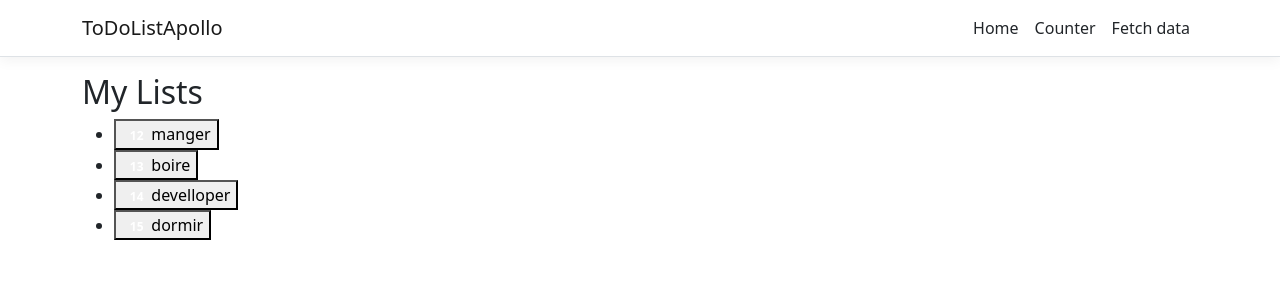
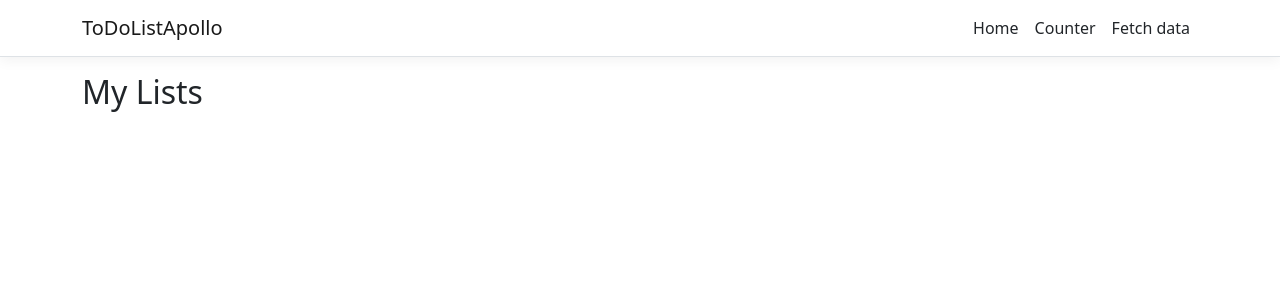
Before and after one commit to CharlesSamamaRochegude/ToDoListApollo, an Angular app in the folder ToDoListApollo/ClientApp/: page / in a window 1280 px wide. Shown: the top 300 px of the page. Built offline with nearby package versions, Linux system fonts and the light colour scheme.

Commit message:
src/app/liste
Normalisation du HTML

```diff
--- a/ToDoListApollo/ClientApp/src/app/liste/liste.component.html
+++ b/ToDoListApollo/ClientApp/src/app/liste/liste.component.html
@@ -1,9 +1,9 @@
 <h2>My Lists</h2>
-<ul class="heroes">
-  <li *ngFor="let list of lists">
+<ul class="liste">
+  <li *ngFor="let todolist of liste">
     <button type="button">
-      <span class="badge">{{list.id}}</span>
-      <span class="name">{{list.name}}</span>
+      <span class="badge">{{todolist.id}}</span>
+      <span class="name">{{todolist.name}}</span>
     </button>
   </li>
 </ul>
```
